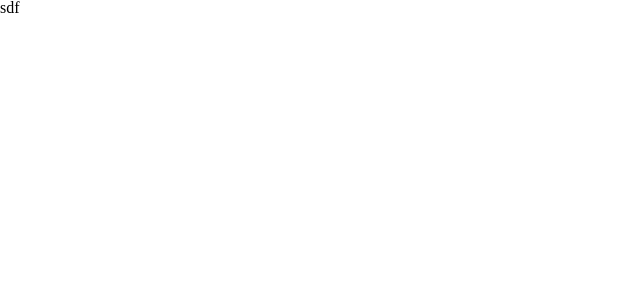
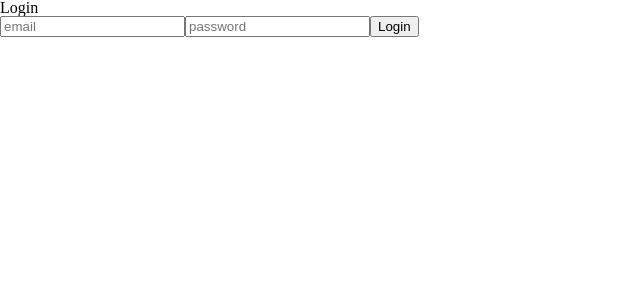
Before and after one commit to HelloMinchan/saysome, a React (Create React App) app: page /login in a window 1280 px wide. Shown: the top 300 px of the page, without its empty margins (0-640 px from the left). Built offline with nearby package versions, Linux system fonts and the light colour scheme.

Commit message:
2020.04.28

```diff
--- a/package.json
+++ b/package.json
@@ -10,10 +10,14 @@
     "@types/node": "^12.0.0",
     "@types/react": "^16.9.0",
     "@types/react-dom": "^16.9.0",
+    "@types/react-router-dom": "5.1.5",
+    "@types/styled-components": "5.1.0",
     "electron-is-dev": "1.2.0",
     "react": "^16.13.1",
     "react-dom": "^16.13.1",
+    "react-router-dom": "5.1.2",
     "react-scripts": "3.4.1",
+    "styled-components": "5.1.0",
     "typescript": "3.8.3"
   },
   "description": "YOUR_DESCRIPTION",
--- a/public/reset.css
+++ b/public/reset.css
@@ -127,3 +127,12 @@ table {
   border-collapse: collapse;
   border-spacing: 0;
 }
+
+/* 가상 Dom 전역 수정 여기서부터 */
+html,
+body {
+  height: 100%;
+}
+#root {
+  height: 100%;
+}
--- a/src/App.tsx
+++ b/src/App.tsx
@@ -1,7 +1,47 @@
-import React from "react";
+import React, { useState } from "react";
+import { Route, Switch, BrowserRouter as Router } from "react-router-dom";
+
+import AuthRoute from "./authentications/AuthRoute";
+import { signIn, UserInfoForLoginRequest } from "./authentications/AuthRequest";
+import LoginPage from "./pages/LoginPage";
+import MainPage from "./pages/MainPage";
+import ErrorPage from "./pages/Errorpage";
 
 function App() {
-  return <h1>sdf</h1>;
+  const [user, setUser] = useState(null);
+  const authenticated = user != null;
+
+  const login: object = ({ email, password }: UserInfoForLoginRequest): any =>
+    setUser(signIn({ email, password }));
+  const logout: object = (): void => setUser(null);
+
+  return (
+    <Router>
+      <Switch>
+        <Route
+          path="/login"
+          render={(props) => (
+            <LoginPage authenticated={authenticated} login={login} {...props} />
+          )}
+        />
+
+        <AuthRoute
+          authenticated={authenticated}
+          exact
+          path="/"
+          render={(props: any): any => (
+            <MainPage
+              user={user}
+              authenticated={authenticated}
+              logout={logout}
+            />
+          )}
+        />
+
+        <Route component={ErrorPage} />
+      </Switch>
+    </Router>
+  );
 }
 
 export default App;
--- /dev/null
+++ b/src/authentications/AuthRequest.ts
@@ -0,0 +1,14 @@
+const users = [{ email: "test@naver.com", password: "123", name: "Minchan" }];
+
+export interface UserInfoForLoginRequest {
+  email: string;
+  password: string;
+}
+
+export function signIn({ email, password }: UserInfoForLoginRequest): any {
+  const user: any = users.find(
+    (user) => user.email === email && user.password === password
+  );
+  if (user === undefined) throw new Error();
+  return user;
+}
--- /dev/null
+++ b/src/authentications/AuthRoute.tsx
@@ -0,0 +1,24 @@
+import React from "react";
+import { Route, Redirect } from "react-router-dom";
+
+function AuthRoute({ authenticated, component: Component, render }: any) {
+  return (
+    <Route
+      render={(props) =>
+        authenticated ? (
+          render ? (
+            render(props)
+          ) : (
+            <Component {...props} />
+          )
+        ) : (
+          <Redirect
+            to={{ pathname: "/login", state: { from: props.location } }}
+          />
+        )
+      }
+    />
+  );
+}
+
+export default AuthRoute;
--- /dev/null
+++ b/src/authentications/LogoutButton.tsx
@@ -0,0 +1,12 @@
+import React from "react";
+import { withRouter } from "react-router-dom";
+
+function LogoutButton({ logout, history }: any) {
+  const handleClick = () => {
+    logout();
+    history.push("/");
+  };
+  return <button onClick={handleClick}>Logout</button>;
+}
+
+export default withRouter(LogoutButton);
--- /dev/null
+++ b/src/pages/Errorpage.tsx
@@ -0,0 +1,7 @@
+import React from "react";
+
+function ErrorPage() {
+  return <h1>"Notfound"</h1>;
+}
+
+export default ErrorPage;
--- /dev/null
+++ b/src/pages/LoginPage.tsx
@@ -0,0 +1,41 @@
+import React, { useState } from "react";
+import { Redirect } from "react-router-dom";
+
+function LoginPage({ authenticated, login, location }: any) {
+  const [email, setEmail] = useState("");
+  const [password, setPassword] = useState("");
+
+  const handleClick = () => {
+    try {
+      login({ email, password });
+    } catch (e) {
+      alert("Failed to login");
+      setEmail("");
+      setPassword("");
+    }
+  };
+
+  const { from } = location.state || { from: { pathname: "/" } };
+  if (authenticated) return <Redirect to={from} />;
+
+  return (
+    <>
+      <h1>Login</h1>
+      <input
+        value={email}
+        onChange={({ target: { value } }) => setEmail(value)}
+        type="text"
+        placeholder="email"
+      />
+      <input
+        value={password}
+        onChange={({ target: { value } }) => setPassword(value)}
+        type="password"
+        placeholder="password"
+      />
+      <button onClick={handleClick}>Login</button>
+    </>
+  );
+}
+
+export default LoginPage;
--- /dev/null
+++ b/src/pages/MainPage.tsx
@@ -0,0 +1,37 @@
+import React from "react";
+import styled from "styled-components";
+import { Link, Route, Switch, BrowserRouter as Router } from "react-router-dom";
+
+import LogoutButton from "../authentications/LogoutButton";
+
+const Container = styled.div`
+  height: 100%;
+  background-color: green;
+`;
+
+function MainPage({ user, authenticated, logout }: any) {
+  console.log("gdgdgd");
+  const { email, password, name } = user || {};
+  return (
+    <>
+      <h1>Profile</h1>
+      <dt>Email</dt>
+      <dd>{email}</dd>
+      <dt>Password</dt>
+      <dd>{password}</dd>
+      <dt>Name</dt>
+      <dd>{name}</dd>
+      <div>
+        {authenticated ? (
+          <LogoutButton logout={logout} />
+        ) : (
+          <Link to="/login">
+            <button>Login</button>
+          </Link>
+        )}
+      </div>
+    </>
+  );
+}
+
+export default MainPage;
```
Also changed, not shown: 1 other file (tests, documents, lock files or other folders).
